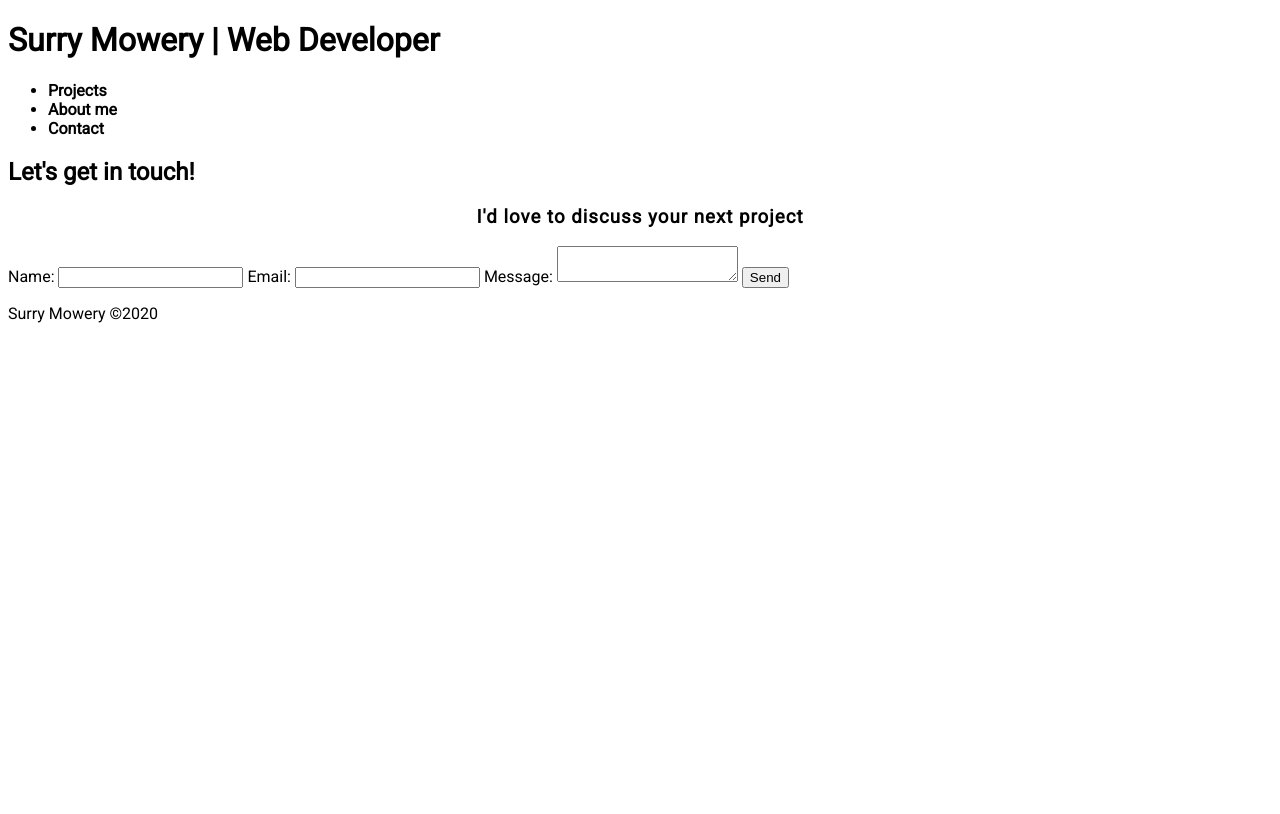
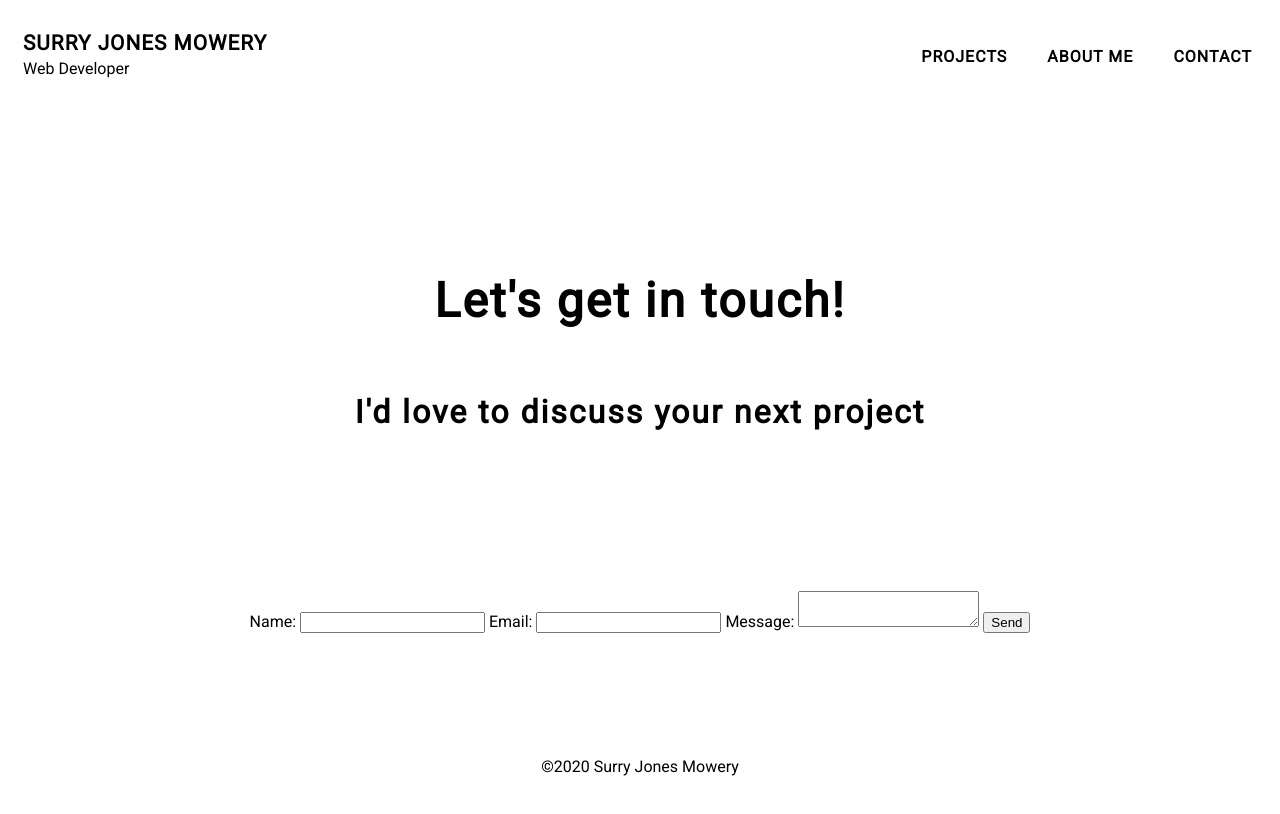
Before and after one commit to surryjm/Portfolio, a plain HTML site: page contact.html in a window 1280 px wide. Drawn offline with Linux system fonts and the light colour scheme.

Commit message:
updated about and contact CSS

```diff
--- a/about-me.html
+++ b/about-me.html
@@ -3,33 +3,38 @@
 
 <head>
   <meta charset="utf-8">
-    <title>Surry Mowery | About me</title>
+  <title>Surry Jones Mowery | Web Developer</title>
   <link rel="stylesheet" type="text/css" href="styles/stylesheet.css">
-    <link href="https://fonts.googleapis.com/css2?family=Roboto:wght@300;400&display=swap" rel="stylesheet">
+  <link href="https://fonts.googleapis.com/css2?family=Montserrat&family=Roboto&display=swap" rel="stylesheet">
 </head>
 
 <body>
-    <header>
-      <h1>Surry Mowery | Web Developer</h1>
-      <nav>
+  <div class="container">
+  <header class="main-header">
+    <div class="header-logo-text">
+    <a href="index.html"><h1 class="main-title">Surry Jones Mowery</h1></a>
+    <p class="main-subtitle">Web Developer</p>
+  </div>
+    <nav class="main-nav">
       <ul>
-          <li><a href="index.html">Projects</a></li>
-          <li><a href="about-me.html">About me</a></li>
-          <li><a href="contact.html">Contact</a></li>
+        <li class="nav-items"><a class="nav-links" href="index.html">Projects</a></li>
+        <li class="nav-items"><a class="nav-links" href="about-me.html">About me</a></li>
+        <li class="nav-items"><a class="nav-links" href="contact.html">Contact</a></li>
       </ul>
     </nav>
   </header>
 
-    <section>
-      <h2>About me</h2>
-      <article>
-        <h3>Duis aute irure dolor in reprehenderit</h3>
+    <section class="section">
+      <h2 class="intro-name-about-contact">About me</h2>
+      <article class="article">
+        <h3 class="nav-section">Duis aute irure dolor in reprehenderit</h3>
         <p>Lorem ipsum dolor sit amet, consectetur adipiscing elit, sed do eiusmod tempor incididunt ut labore et dolore magna aliqua. Egestas erat imperdiet sed euismod nisi porta. Elementum sagittis vitae et leo. Rhoncus aenean vel elit scelerisque mauris pellentesque pulvinar pellentesque. Volutpat diam ut venenatis tellus in metus vulputate. Ipsum a arcu cursus vitae congue. Scelerisque viverra mauris in aliquam sem fringilla ut morbi. Aenean et tortor at risus viverra adipiscing at. Odio pellentesque diam volutpat commodo sed egestas. Faucibus scelerisque eleifend donec pretium vulputate sapien nec sagittis aliquam. Justo eget magna fermentum iaculis. Elementum tempus egestas sed sed. Tempus iaculis urna id volutpat lacus laoreet non curabitur. In iaculis nunc sed augue lacus viverra. Ultricies leo integer malesuada nunc vel risus. Elit ullamcorper dignissim cras tincidunt lobortis feugiat vivamus at augue.</p>
       </article>
     </section>
 
-    <footer>
-      <p>Surry Mowery &copy;2020</p>
+    <footer class="main-footer">
+      <p>&copy;2020 Surry Jones Mowery</p>
     </footer>
+   </div>
   </body>
 </html>
--- a/contact.html
+++ b/contact.html
@@ -3,27 +3,31 @@
 
 <head>
   <meta charset="utf-8">
-    <title>Contact</title>
+  <title>Surry Jones Mowery | Web Developer</title>
   <link rel="stylesheet" type="text/css" href="styles/stylesheet.css">
-    <link href="https://fonts.googleapis.com/css2?family=Roboto:wght@300;400&display=swap" rel="stylesheet">
+  <link href="https://fonts.googleapis.com/css2?family=Montserrat&family=Roboto&display=swap" rel="stylesheet">
 </head>
 
 <body>
-    <header>
-      <h1>Surry Mowery | Web Developer</h1>
-      <nav>
+  <div class="container">
+  <header class="main-header">
+    <div class="header-logo-text">
+    <a href="index.html"><h1 class="main-title">Surry Jones Mowery</h1></a>
+    <p class="main-subtitle">Web Developer</p>
+  </div>
+    <nav class="main-nav">
       <ul>
-          <li><a href="index.html">Projects</a></li>
-          <li><a href="about-me.html">About me</a></li>
-          <li><a href="contact.html">Contact</a></li>
+        <li class="nav-items"><a class="nav-links" href="index.html">Projects</a></li>
+        <li class="nav-items"><a class="nav-links" href="about-me.html">About me</a></li>
+        <li class="nav-items"><a class="nav-links" href="contact.html">Contact</a></li>
       </ul>
     </nav>
   </header>
 
-    <section>
-      <h2>Let's get in touch!</h2>
-      <article>
-        <h3>I'd love to discuss your next project</h3>
+    <section class="section">
+      <h2 class="intro-name-about-contact">Let's get in touch!</h2>
+      <article class="article">
+        <h3 class="intro-description-about-contact">I'd love to discuss your next project</h3>
         <form action="mailto:surrykj@gmail.com" method="post" enctype="text/plain">
           <label for="name">Name:</label>
           <input type="text" id="name" name="Name" required>
@@ -36,8 +40,9 @@
       </article>
     </section>
 
-    <footer>
-      <p>Surry Mowery &copy;2020</p>
+    <footer class="main-footer">
+      <p>&copy;2020 Surry Jones Mowery</p>
     </footer>
+   </div>
   </body>
 </html>
--- a/styles/stylesheet.css
+++ b/styles/stylesheet.css
@@ -9,10 +9,10 @@ body {
 }
 
 .container {
-  width: 100%;
+  min-height: 100vh;
   display: grid;
-  grid-template-columns: 5% auto 5%;
-  grid-template-rows: auto auto auto;
+  grid-template-columns: 5vw auto 5vw;
+  grid-template-rows: 1fr 1fr 1fr;
   grid-gap: 20px;
   grid-template-areas:
     ". header ."
@@ -29,7 +29,7 @@ body {
 }
 
 .main-footer {
-  grid-area: footer;
+  grid-area: 3/1/4/4;
 }
 
 .main-header {
@@ -80,7 +80,7 @@ a {
 
 }
 
-.section h2 {
+.intro-name {
   font-size: 4rem;
   text-align: center;
   font-weight: 600;
@@ -90,12 +90,12 @@ a {
 
 .intro-description {
   font-size: 2rem;
-  margin-bottom: 5rem;
+  margin-bottom: 10rem;
   letter-spacing: 2px;
 }
 
 .nav-section {
-
+  text-transform: uppercase;
 }
 
 h3 {
@@ -109,8 +109,6 @@ h3 {
   font-weight: 400;
   margin-bottom: 10px;
 }
-
-
 
 .article {
   display: flex;
@@ -131,6 +129,7 @@ h3 {
 
 .main-footer {
   margin: auto;
+  margin-bottom: 1em;
 }
 
 /*
@@ -204,3 +203,26 @@ h3 {
     margin-right: 20px;
   }
 }
+
+
+/*-----------------ABOUT ME and CONTACT-------------------*/
+
+.intro-name-about-contact {
+  font-size: 3rem;
+  text-align: center;
+  font-weight: 600;
+  letter-spacing: 2px;
+  margin-top: 7rem;
+  margin-bottom: 2rem;
+}
+
+.intro-description-about-contact {
+  font-size: 2rem;
+  margin-bottom: 10rem;
+  letter-spacing: 2px;
+}
+
+
+
+
+/*-----------------CONTACT--------------------*/
```
Also changed, not shown: index.html (+2 -2 lines). Lines whose indentation alone changed are shown as unchanged.
